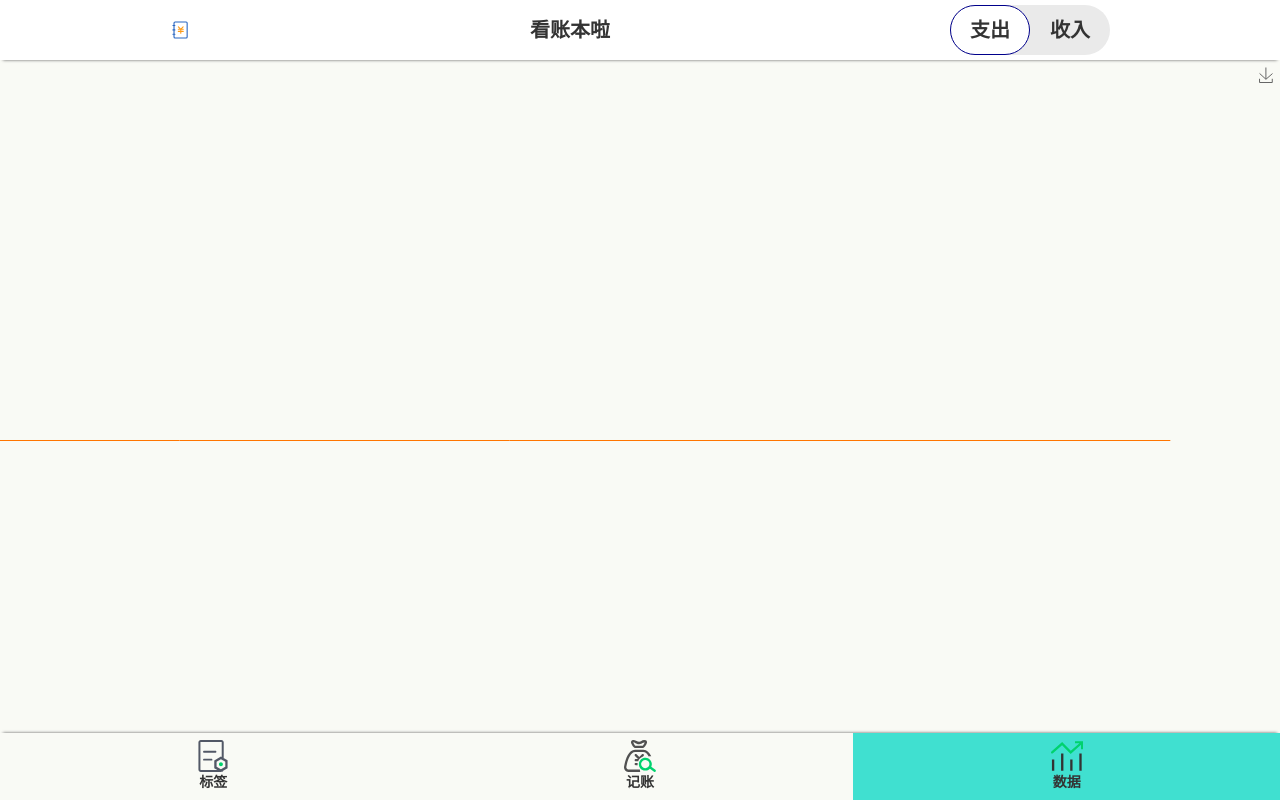
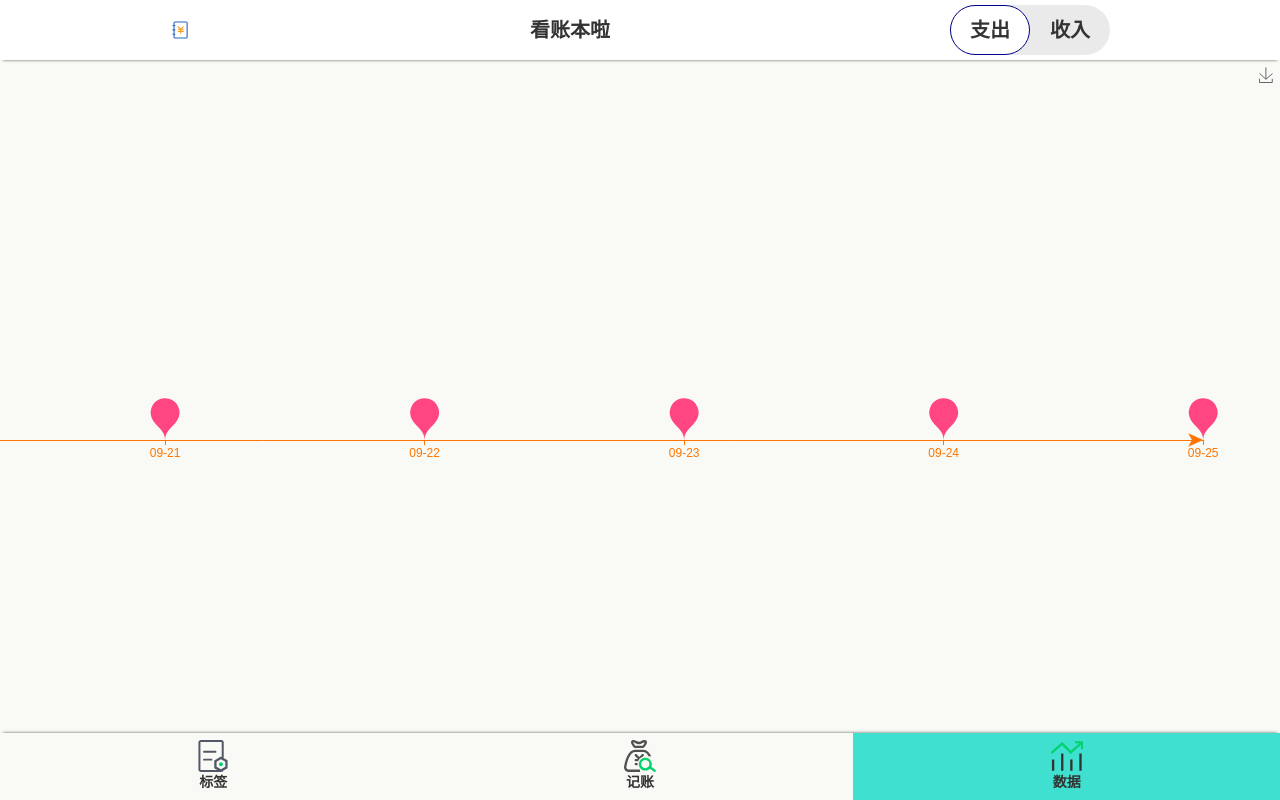
Before and after one commit to 91jzhu/money-note, a Vue app: page /#/statistics in a window 1280 px wide. Built offline with nearby package versions, Linux system fonts and the light colour scheme.

Commit message:
重构 x y

```diff
--- a/package.json
+++ b/package.json
@@ -13,6 +13,7 @@
     "core-js": "^3.6.5",
     "dayjs": "^1.10.7",
     "echarts": "^4.9.0",
+    "lodash": "^4.17.21",
     "register-service-worker": "^1.7.1",
     "svg-sprite-loader": "4.1.6",
     "svg-sprite-loader-mod": "4.1.6-mod1",
@@ -25,6 +26,7 @@
   },
   "devDependencies": {
     "@types/jest": "^24.0.19",
+    "@types/lodash": "^4.14.176",
     "@typescript-eslint/eslint-plugin": "^4.18.0",
     "@typescript-eslint/parser": "^4.18.0",
     "@vue/cli-plugin-babel": "^4.5.0",
--- a/src/views/Statistics.vue
+++ b/src/views/Statistics.vue
@@ -6,7 +6,7 @@
             :data-source="typeList"
             :value.sync="type"/>
       <div class="chart-wrapper" ref="chartWrapper">
-        <Chart class="chart" :options="x"></Chart>
+        <Chart class="chart" :options="chartOptions"></Chart>
       </div>
       <ol class="ol-class" v-if="groupedList.length>0">
         <li v-for="(group,index) in groupedList" :key="index">
@@ -36,35 +36,60 @@ import {Component} from 'vue-property-decorator';
 import Tabs from '@/components/Tabs.vue';
 import typeList from '@/constants/typeList';
 import dayjs from 'dayjs';
+import day from 'dayjs'
 import clone from '@/lib/clone';
 import Chart from '@/components/Chart.vue';
 import * as echarts from 'echarts';
+import _ from 'lodash'
 
 @Component({
   components: {Tabs,Chart}
 })
 export default class Statistics extends Vue {
   str = '看账本啦';
-  keys=undefined
-  values=undefined
+
   mounted(){
     const div=this.$refs.chartWrapper as HTMLDivElement
     div.scrollLeft=div.scrollWidth
   }
 
   // eslint-disable-next-line @typescript-eslint/explicit-module-boundary-types
-  get y(){
-    return this.recordList.map((item) => ({time: item.createdAt.slice(0, 10), cash: item.amount}))
+  get keyValueList() {
+    const today = new Date();
+    const array = [];
+    for (let i = 0; i <= 29; i++) {
+      // this.recordList = [{date:7.3, value:100}, {date:7.2, value:200}]
+      const dateString = day(today)
+          .subtract(i, 'day').format('YYYY-MM-DD');
+      console.log(dateString);
+      const found = _.find(this.groupedList, {
+        title: dateString
+      });
+      array.push({
+        key: dateString, value: found ? found.total : 0
+      });
+    }
+    array.sort((a, b) => {
+      if (a.key > b.key) {
+        return 1;
+      } else if (a.key === b.key) {
+        return 0;
+      } else {
+        return -1;
+      }
+    });
+    return array;
   }
 
   // eslint-disable-next-line @typescript-eslint/explicit-module-boundary-types
-  get x(){
-    const keys=this.y.map(item=>item.time)
-    const values=this.y.map(item=>item.cash)
+  get chartOptions(){
+    const keys=this.keyValueList.map(item=>item.key)
+    const values=this.keyValueList.map(item=>item.value)
     return{
       grid:{
-        left:'2%',
-        right:'2%',
+        // width:'',
+        left:'1%',
+        right:'1%',
         bottom:'5%'
       },
       color: ['#80FFA5'],
@@ -73,7 +98,7 @@ export default class Statistics extends Vue {
       // },
       tooltip: {
         formatter:'{c}',
-        position:'bottom',
+        position:'top',
         extraCssText: 'box-shadow: 0 0 10px grey;'
         // trigger: 'axis',
         // axisPointer: {
@@ -94,15 +119,16 @@ export default class Statistics extends Vue {
       xAxis: [
         {
           axisLabel:{
-            fontWeight:'900',
-            formatter: function (value) {
-              return value.slice(5).replace('-','月')+'日';
+            // interval:2,
+            formatter: function (value:string) {
+              return value.substr(5);
             }
           },
           axisLine:{
+            symbol:['none','arrow'],
             lineStyle:{color:'#ff7500'}
           },
-          axisTick:false,
+          axisTick:{show:true, alignWithLabel:true},
           type: 'category',
           boundaryGap: false,
           data: keys
@@ -227,8 +253,8 @@ export default class Statistics extends Vue {
   }
 }
 .chart{
-  width:430%;
-  min-height: 400px;
+  width:600%;
+  height: 400px;
 }
 .text {
   margin-top: 16px;
```
Also changed, not shown: 1 other file (tests, documents, lock files or other folders).
